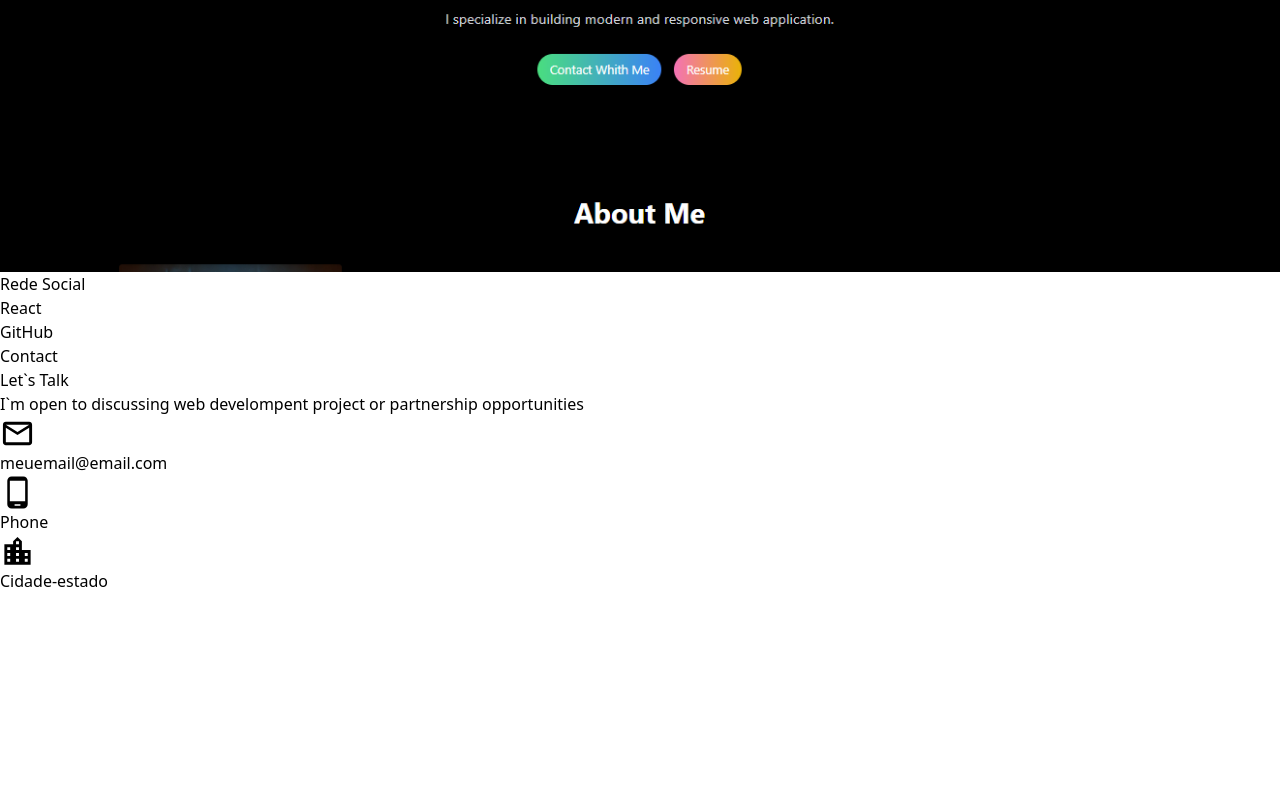
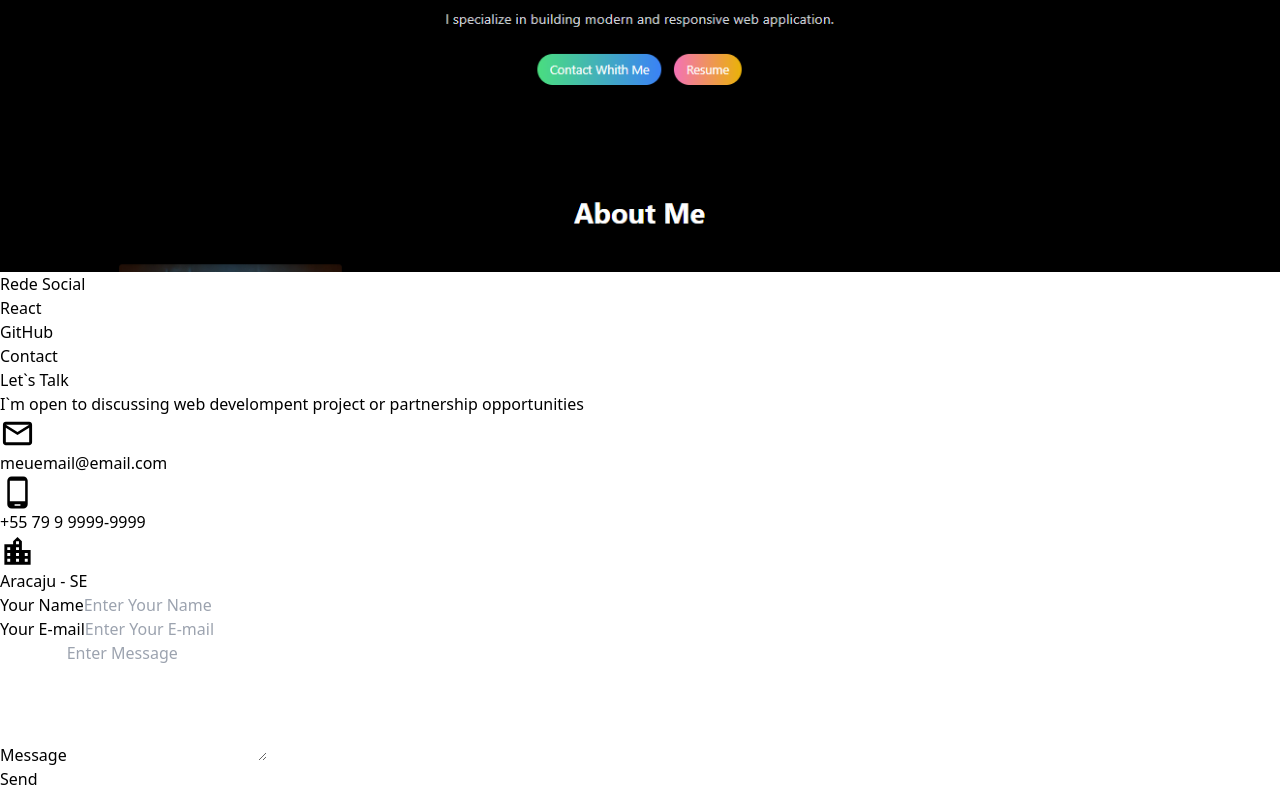
Before and after one commit to AlyssonCaetano/personalportifolio, a React (Vite) app: page / in a window 1280 px wide. Shown: the part 3845-4636 px from the top of the page. Before the commit the page ends 4438 px from the top, so only its background shows below. Built offline with nearby package versions, Linux system fonts and the light colour scheme.

Commit message:
Style: Aditing style on button, areatext and inout

```diff
--- a/src/components/Contact.jsx
+++ b/src/components/Contact.jsx
@@ -7,7 +7,7 @@ const Contact = () => {
         <div className="bg-black text-white py-20" id='contact'>
             <div className='container mx-auto px-8 md:px-16 lg:px-24'>
                 <h2 className='text-4xl font-bold text-center  mb-12'>Contact</h2>
-                <div className="className='flex flex-col md:flex-row items-center md:space-x-12'">
+                <div className='flex flex-col md:flex-row items-center md:space-x-12'>
                     <div className="flex-1">
                         <h3 className=" text-3xl font-bold text-transparent bg-clip-text bg-gradient-to-r from-green-400 to-blue-500 mb-4 ">Let`s Talk</h3>
                         <p> I`m open to discussing web develompent project or partnership opportunities</p>
@@ -25,21 +25,39 @@ const Contact = () => {
                                 <PhoneAndroidIcon fontSize="large"/>
                             </p>
                            <a href="email@email.com" className="hover:underline">
-                             Phone
+                             +55 79 9 9999-9999
                            </a>
                         </div>
                         <div className="mb-4 ">
                            <p className="inline-block text-green-400 mr-2"><LocationCityIcon fontSize='large' /></p>
                            <a href="email@email.com" className="hover:underline">
-                             Cidade-estado
+                             Aracaju - SE
                            </a>
                         </div>
                     </div>
                     <div className="flex-1 w-full">
-                        <form className="space-y-4" action="">
+                        <form className="space-y-4">
                             <div>
-                                <label htmlFor=""></label>
+                                <label htmlFor="name" className='block mb-2'>Your Name</label>
+                                <input type="text"
+                                className='w-full p-2 rounded bd-gray-800 border border-gray-600 focus:outline-none focus:border-green-400'
+                                placeholder='Enter Your Name' />
                             </div>
+                            <div>
+                                <label htmlFor="email" className='block mb-2'>Your E-mail</label>
+                                <input type="text"
+                                className='w-full p-2 rounded bd-gray-800 border border-gray-600 focus:outline-none focus:border-green-400'
+                                placeholder='Enter Your E-mail' />
+                            </div>
+                            <div>
+                                <label htmlFor="message" className='block mb-2'>Message</label>
+                                <textarea type="text"
+                                className='w-full p-2 rounded bd-gray-800 border border-gray-600 focus:outline-none focus:border-green-400'
+                                rows="5"                                placeholder='Enter Message' />
+                            </div>
+                            <button
+                            className="bg-gradient-to-r from-green-400 to-blue-500 text-white md:inline transform transition-transform duration-300 hover:scale-105 px-4 py-2 rounded-full"
+                            >Send</button>
                         </form>
                     </div>
 
```
